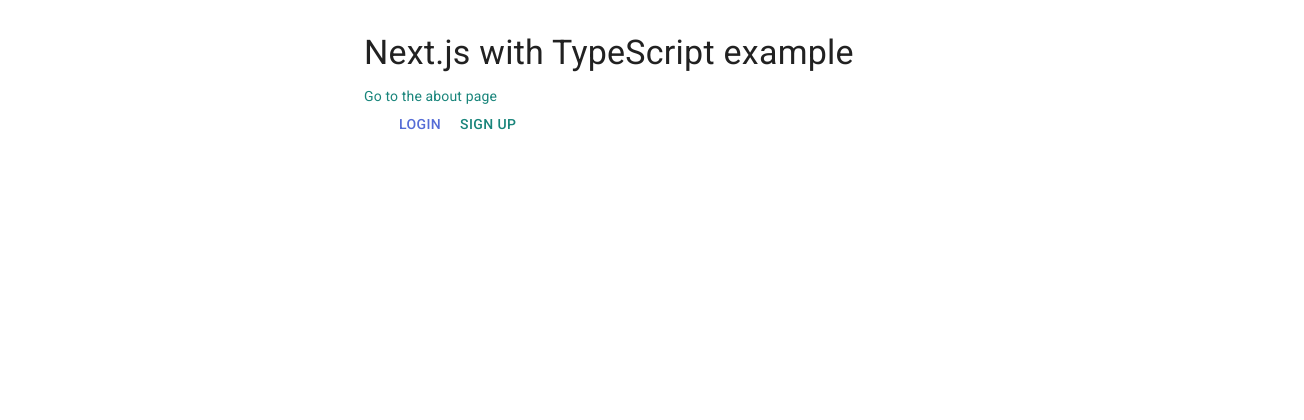
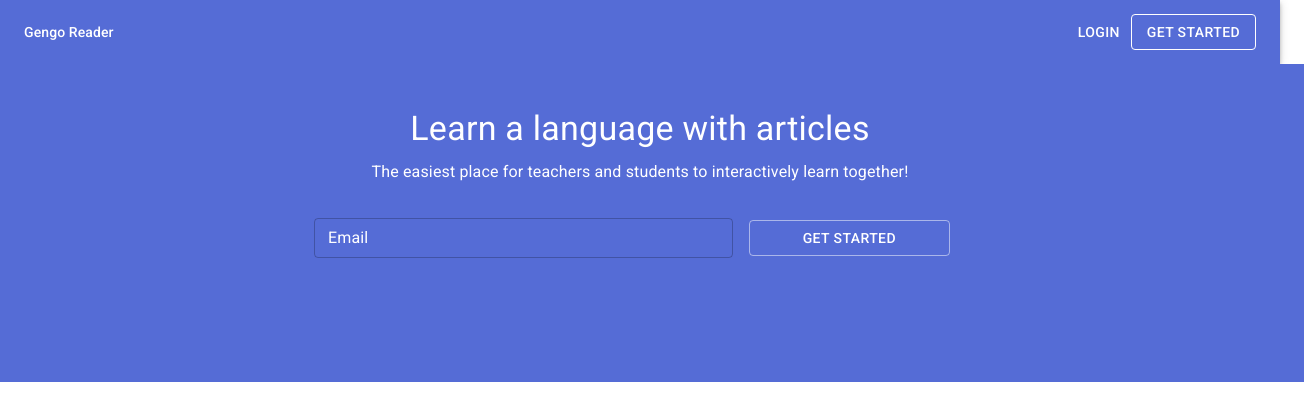
Before and after one commit to MicahRamirez/gengo-reader, a Next.js app: page / in a window 1280 px wide. Shown: the top 420 px of the page, 1304 px wide, since content can reach past the window. Built offline with nearby package versions, Linux system fonts and the light colour scheme.

Commit message:
top of landing page created, login and sign in buttons ready for the auth workflow

```diff
--- a/pages/index.tsx
+++ b/pages/index.tsx
@@ -1,30 +1,107 @@
-import React from "react";
-import Container from "@material-ui/core/Container";
-import Button from "@material-ui/core/Button";
+import React, { useState } from "react";
+import Grid from "@material-ui/core/Grid";
 import Typography from "@material-ui/core/Typography";
 import Box from "@material-ui/core/Box";
+import TextField from "@material-ui/core/TextField";
+import Button from "@material-ui/core/Button";
 import Link from "../src/Link";
+import isEmail from "validator/es/lib/isEmail";
+import normalizeEmail from "validator/es/lib/normalizeEmail";
+import { Layout } from "../src/Layout";
+import { makeStyles } from "@material-ui/core/styles";
+
+const useStyles = makeStyles((theme) => {
+  console.log(theme.palette);
+  return {
+    heading: {
+      marginTop: theme.spacing(4),
+      marginBottom: theme.spacing(),
+    },
+    subtitle: {
+      marginTop: theme.spacing(),
+      marginBottom: theme.spacing(4),
+    },
+    gridbackgroundcolor: {
+      backgroundColor: theme.palette.primary.main,
+      paddingBottom: theme.spacing(12),
+    },
+    root: {
+      color: "white",
+      border: theme.palette.secondary.main,
+    },
+    formItem: {
+      paddingRight: theme.spacing(2),
+      marginBottom: theme.spacing(2),
+    },
+  };
+});
 
 export default function Index() {
-  console.log(process.env.BOOTSTRAP_KEY);
+  const classes = useStyles();
+  const [email, setEmail] = useState("");
   return (
-    <Container maxWidth="sm">
-      <Box my={4}>
-        <Typography variant="h4" component="h1" gutterBottom>
-          Next.js with TypeScript example
-        </Typography>
-        <Link href="/about" color="secondary">
-          Go to the about page
-        </Link>
-        <Container>
-          <Link href="/login" color="primary">
-            <Button color="primary">Login</Button>
-          </Link>
-          <Link href="/signup" color="primary">
-            <Button color="secondary">Sign up</Button>
-          </Link>
-        </Container>
-      </Box>
-    </Container>
+    <Layout>
+      <Grid
+        className={classes.gridbackgroundcolor}
+        container
+        spacing={3}
+        justify="center"
+      >
+        <Grid container item justify="center">
+          <Grid item xs={10}>
+            <Typography
+              className={classes.heading}
+              variant="h4"
+              align="center"
+              gutterBottom
+              color="secondary"
+            >
+              Learn a language with articles
+            </Typography>
+            <Typography
+              className={classes.subtitle}
+              variant="subtitle1"
+              align="center"
+              color="secondary"
+              gutterBottom
+            >
+              The easiest place for teachers and students to interactively learn
+              together!
+            </Typography>
+          </Grid>
+          <Grid container justify="center">
+            <Grid item xs={10} md={4} className={classes.formItem}>
+              <TextField
+                key={email}
+                classes={{ root: classes.root }}
+                id="email"
+                label="Email"
+                color="secondary"
+                variant="outlined"
+                InputProps={{ className: classes.root }}
+                fullWidth
+                size="small"
+                value={email}
+                onChange={(val) => {
+                  console.log(val);
+                  setEmail(val.target.value);
+                }}
+              />
+            </Grid>
+            <Grid
+              item
+              xs={10}
+              md={2}
+              className={classes.formItem}
+              alignContent="center"
+            >
+              <Button color="secondary" variant="outlined" fullWidth>
+                Get Started
+              </Button>
+            </Grid>
+          </Grid>
+        </Grid>
+      </Grid>
+    </Layout>
   );
 }
--- a/src/AppBar.tsx
+++ b/src/AppBar.tsx
@@ -11,6 +11,10 @@ const useStyles = makeStyles(() => ({
   },
   title: {
     flexGrow: 1,
+    fontSize: "1em",
+  },
+  appBarText: {
+    em: "12",
   },
 }));
 
@@ -24,6 +28,9 @@ const GengoAppBar: React.FC<{}> = () => {
             Gengo Reader
           </Typography>
           <Button color="inherit">Login</Button>
+          <Button variant="outlined" color="inherit">
+            Get Started
+          </Button>
         </Toolbar>
       </AppBar>
     </div>
--- a/src/Layout.tsx
+++ b/src/Layout.tsx
@@ -8,6 +8,9 @@ const useStyles = makeStyles(() => ({
   root: {
     flexGrow: 1,
   },
+  grid: {
+    flexDirection: "column",
+  },
 }));
 
 const Layout: React.FC<{ children: React.ReactNode }> = ({ children }) => {
@@ -15,8 +18,10 @@ const Layout: React.FC<{ children: React.ReactNode }> = ({ children }) => {
 
   return (
     <div className={classes.root}>
-      <GengoAppBar />
-      <Grid container spacing={3}>
+      <Grid className={classes.grid} container spacing={3}>
+        <Grid item>
+          <GengoAppBar />
+        </Grid>
         {children}
       </Grid>
     </div>
--- a/src/theme.tsx
+++ b/src/theme.tsx
@@ -1,20 +1,23 @@
-import { createMuiTheme } from '@material-ui/core/styles';
-import red from '@material-ui/core/colors/red';
+import { createMuiTheme } from "@material-ui/core/styles";
+import red from "@material-ui/core/colors/red";
 
 // Create a theme instance.
 const theme = createMuiTheme({
   palette: {
     primary: {
-      main: '#556cd6',
+      main: "#556cd6",
     },
     secondary: {
-      main: '#19857b',
+      main: "#fff",
     },
     error: {
       main: red.A400,
     },
     background: {
-      default: '#fff',
+      default: "#fff",
+    },
+    text: {
+      secondary: "#fff",
     },
   },
 });
```
Also changed, not shown: pages/about.tsx (deleted, +0 -22 lines).
